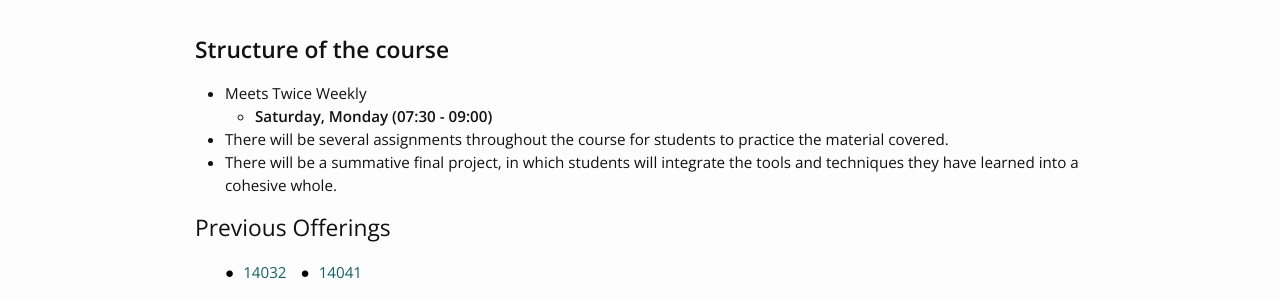
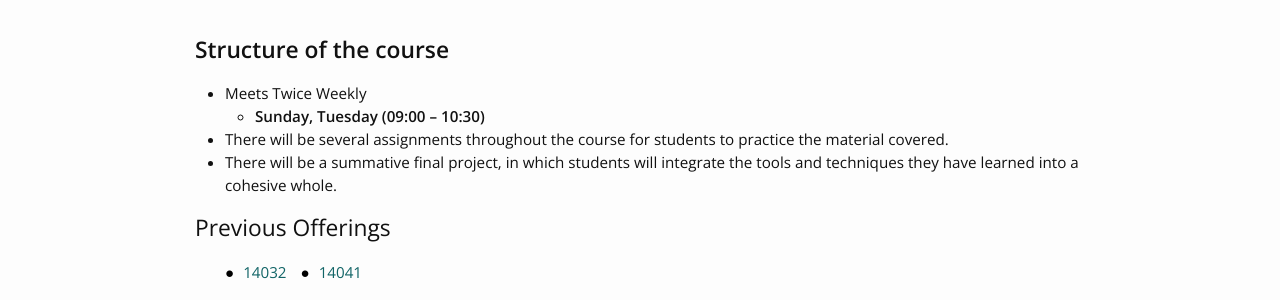
Before and after one commit to milad-ai/dbcs_4051, a Jekyll site: the page built from index.md, in a window 1280 px wide. Shown: the part 212-512 px from the top of the page. Built offline with Jekyll 4.4.1, drawn with Linux system fonts in a browser that asks for light colours; nearby versions of some CDN libraries; our own code applies the rules of GitHub Pages for plain Markdown files.

Commit message:
Update index.md

```diff
--- a/index.md
+++ b/index.md
@@ -3,6 +3,6 @@ layout: home
 ---
 ## **Structure of the course**
 - Meets Twice Weekly
-  - **Saturday, Monday (07:30 - 09:00)**
+  - **Sunday, Tuesday (09:00 – 10:30)**
 - There will be several assignments throughout the course for students to practice the material covered.
 - There will be a summative final project, in which students will integrate the tools and techniques they have learned into a cohesive whole.
```
